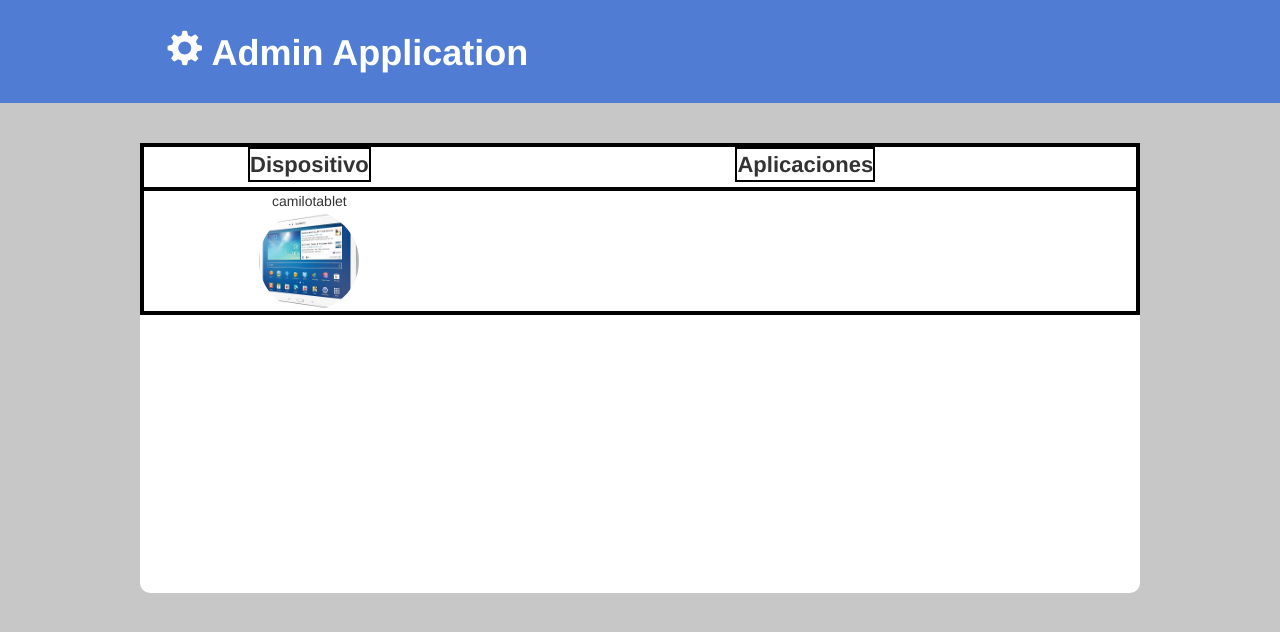
After one commit to camilo77/Admin_Device, a Django app: page /device/id/4/4 in a window 1280 px wide. The commit adds this page. Shown: the top 632 px of the page. Run offline with Django 3.2, Linux system fonts and the light colour scheme; data comes from the database, SQL or seed files in the repository; both versions use the stored data as it was after the commit; parts of the project's set-up code (start-up, migrations or seed data) failed here and were passed over; some libraries are stand-ins or nearby versions.

Commit message:
+avance template 'device.html' +url para device +avance view para device

```diff
--- /dev/null
+++ b/device_app/templates/device.html
@@ -0,0 +1,37 @@
+{% extends 'base.html' %}
+{% block title %}Dispositivo{% endblock %}
+{%block head %}
+	<link rel="stylesheet" href="/static/misEstilos/estilos2.css" />
+	<link rel="stylesheet" href="/static/misEstilos/estiloBotonEstado.css" />
+{%endblock%}
+{% block botonIndice %}
+	{% if user.is_authenticated %}
+	<label class="usuario-label">{{user.username}}</label>
+	<a href="{% url 'device_app:logout'%}" class="btn btn-default">
+  		<span class="glyphicon glyphicon-chevron-left"></span> Salir
+	</a>
+	{%endif%}
+{% endblock %}
+{% block contenido %}
+<section class="section-device">
+	<div class="container-fluid">
+		<div class="row">
+			<div class="col-md-4">
+				<label class="title-device-head">Dispositivo</label>
+			</div>
+			<div class="col-md-8">
+				<label class="title-device-head">Aplicaciones</label>
+			</div>
+		</div>
+		<div class="row">
+			<div class="col-md-4">
+				{{device.name}}
+				<img src="/static/images/{{device.tipo}}" class="img-circle">
+			</div>
+			<div class="col-md-8">
+			</div>
+		</div>
+
+	</div>
+</section>
+{% endblock %}
--- a/device_app/templates/devices.html
+++ b/device_app/templates/devices.html
@@ -56,7 +56,7 @@
 					</td>
 					<td>
 						<div class="center-td">
-							<a href="" class="btn btn-primary ">Ver dispositivo <span class="glyphicon glyphicon-chevron-right"></span></a>
+							<a href="{% url 'device_app:device' device.id device.name %}" class="btn btn-primary ">Ver dispositivo <span class="glyphicon glyphicon-chevron-right"></span></a>
 						</div>
 					</td>
 				</tr>
--- a/device_app/urls.py
+++ b/device_app/urls.py
@@ -15,4 +15,6 @@ urlpatterns = patterns('',
 	url(r'^devices/$', 'device_app.views.devices', name="devices"),
 	# logout
 	url(r'^logout/$', 'device_app.views.logOut', name='logout'),
+	# dispositivo
+	url(r'^device/id/(?P<id>\d+)/(.+)$', 'device_app.views.device' , name="device"),
 	)
--- a/device_app/views.py
+++ b/device_app/views.py
@@ -172,3 +172,11 @@ def devices(request):
 	'user': request.user,
 	}
 	return render_to_response('devices.html',context)
+
+
+def device(request,id):
+	dispositivo = Device.objects.filter(id=id)[0]
+	context = {
+	'device':dispositivo,
+	}
+	return render_to_response('device.html',context)
--- a/static/misEstilos/estilos2.css
+++ b/static/misEstilos/estilos2.css
@@ -61,3 +61,27 @@ body{
 	position: relative;
 	top: 100px;
 }
+
+/*estilos para template device*/
+.section-device{
+	max-width: 1000px;
+	height: 450px;
+	border-radius: 10px;
+	background: white;
+	margin: 40px auto;
+}
+.section-device .container-fluid , .section-device .row{
+	border: solid 2px black;
+}
+.title-device-head{
+	font-size: 22px;
+		border: solid 2px black;
+}
+.section-device img{
+	width: 100px;
+	height: 100px;
+	display: block;
+	margin: auto auto;
+	position: relative;
+	top: 0px;
+}
```
Also changed, not shown: db.sqlite3, 2 other files.
